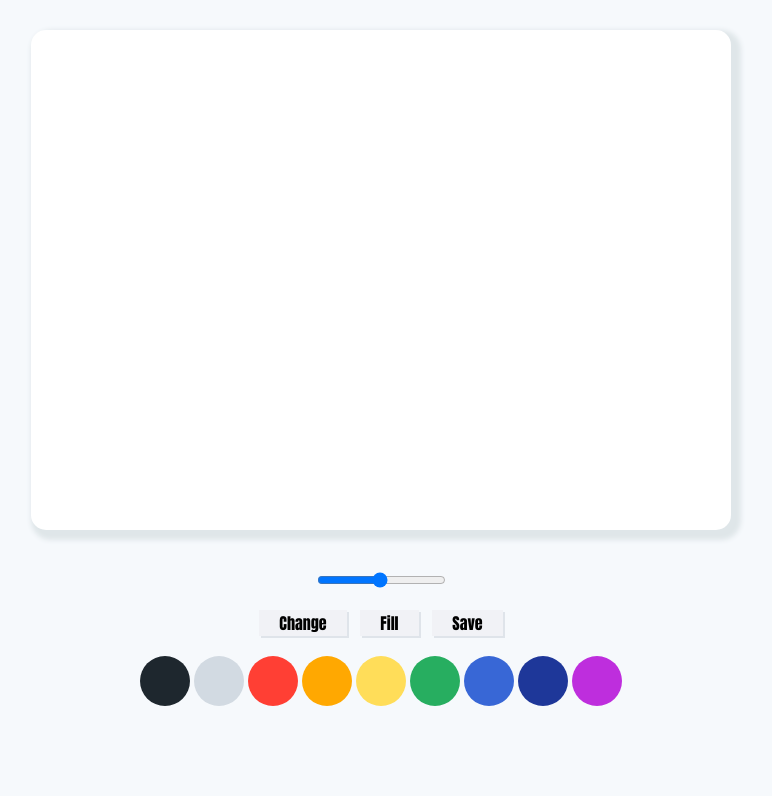
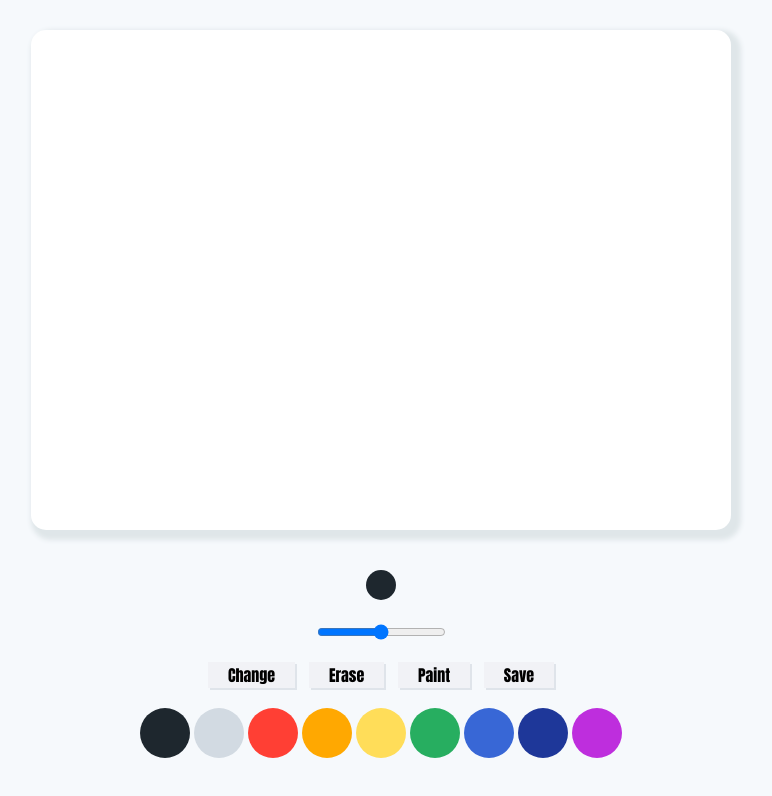
Before and after one commit to Hisuji/JS_Programming, a plain HTML site: page jsProject/templates/paint.html in a window 1280 px wide. Both pictures are taken after a click on the button "Fill". Shown: the whole page, without its empty margins (259-1031 px from the left). Drawn offline with Linux system fonts and the light colour scheme.

Commit message:
Fix canvas.js

```diff
--- a/jsProject/static/css/paint.css
+++ b/jsProject/static/css/paint.css
@@ -61,3 +61,12 @@ body {
 .controls .controls_range {
     margin-bottom: 20px;
 }
+
+.controls_menuBar {
+    height: 52px;
+
+}
+
+.controls_menuBar .select_color {
+    border-radius: 50%;
+}
--- a/jsProject/static/js/canvas.js
+++ b/jsProject/static/js/canvas.js
@@ -1,13 +1,23 @@
+const groupColors = document.getElementById('jsColors');
+const color = document.getElementsByClassName('controls_color');
+const range = document.getElementById('brushRange');
+const mode = document.getElementById('jsMode');
+const erase = document.getElementById('jsErase');
+
 const canvas = document.getElementById('jsCanvas');
 canvas.width = 700;
 canvas.height = 500;
 
-const groupColors = document.getElementById('jsColors');
-const color = document.getElementsByClassName('controls_color');
 const ctx = canvas.getContext('2d');
 ctx.strokeStyle = groupColors.firstElementChild.style.backgroundColor;
-ctx.lineWidth = 2.5;
+ctx.lineWidth = range.value;
 
+const drawColor = document.querySelector('.select_color');
+drawColor.style.backgroundColor = groupColors.firstElementChild.style.backgroundColor;
+drawColor.style.width = "30px";
+drawColor.style.height = "30px";
+
+let filling = false;
 let painting = false;
 
 function stopPainting() {
@@ -35,17 +45,60 @@ function onMouseMove(event) {
     }
 }
 
+function handleRange(event) {
+    const rangeValue = event.target.value;
+    ctx.lineWidth = rangeValue;
+    drawColor.style.width = rangeValue * 10 + "px";
+    drawColor.style.height = rangeValue * 10 + "px";
+}
+
+function handleCanvas() {
+    if (filling) {
+        ctx.fillRect(0, 0, canvas.width, canvas.height);
+    }
+}
+
 if (canvas) {
     canvas.addEventListener("mousemove", onMouseMove);
     canvas.addEventListener("mousedown", startPainting);
     canvas.addEventListener("mouseup", stopPainting);
     canvas.addEventListener("mouseleave", stopPainting);
+    canvas.addEventListener("click", handleCanvas);
 }
 
 function handleColor(event) {
-    ctx.strokeStyle = event.target.style.backgroundColor;
+    const brushColor = event.target.style.backgroundColor;
+    ctx.strokeStyle = brushColor;
+    ctx.fillStyle = brushColor;
+    drawColor.style.backgroundColor = brushColor;
+}
+
+function handleMode() {
+    if (!filling) {
+        mode.innerText = "Paint";
+        filling = true;
+    } else {
+        mode.innerText = "Fill";
+        filling = false;
+    }
+}
+
+function handleErase() {
+    ctx.clearRect(0, 0, canvas.width, canvas.height);
 }
 
 Array.from(color).forEach(function (color) {
     color.addEventListener("click", handleColor);
 })
+
+if (range) {
+    range.addEventListener("input", handleRange);
+}
+
+if (mode) {
+    mode.addEventListener("click", handleMode);
+}
+
+if(erase) {
+    erase.addEventListener("click", handleErase);
+}
--- a/jsProject/templates/paint.html
+++ b/jsProject/templates/paint.html
@@ -12,11 +12,16 @@
 <body>
     <canvas id="jsCanvas" class="canvas"></canvas>
     <div class="controls">
+        <div class="controls_menuBar">
+            <div class="select_color"></div>
+        </div>
+
         <div class="controls_range">
-            <input type="range" id="jsRange" min="0.1" max="5.0" value="2.5" step="0.1">
+            <input type="range" id="brushRange" min="1.0" max="5.0" value="3" step="0.5">
         </div>
         <div class="controls_btns">
             <button id="jsChange">Change</button>
+            <button id="jsErase">Erase</button>
             <button id="jsMode">Fill</button>
             <button id="jsSave">Save</button>
         </div>
```
Also changed, not shown: 1 other file.
